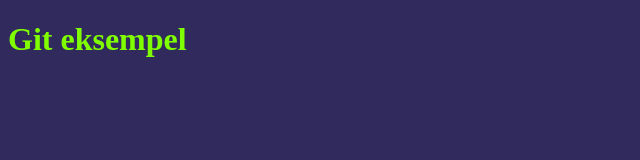
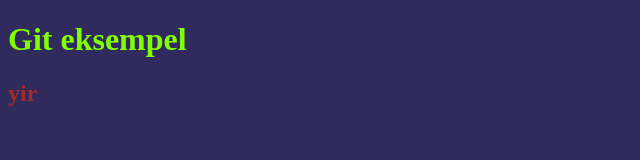
Before and after one commit to Pifagerlund/kasse-git-eksempel, a plain HTML site: page index.html in a window 1280 px wide. Shown: the full height of the page, 0-640 px from the left. Drawn offline with Linux system fonts and the light colour scheme.

Commit message:
h2 og farve

```diff
--- a/index.html
+++ b/index.html
@@ -10,6 +10,7 @@
 
 <body>
     <h1>Git eksempel</h1>
+    <h2>yir</h2>
     <script src="script.js"></script>
 </body>
 
--- a/styles.css
+++ b/styles.css
@@ -9,3 +9,7 @@ h1 {
 body {
   background-color: rgb(48, 43, 92);
 }
+
+h2 {
+  color: brown;
+}
```
